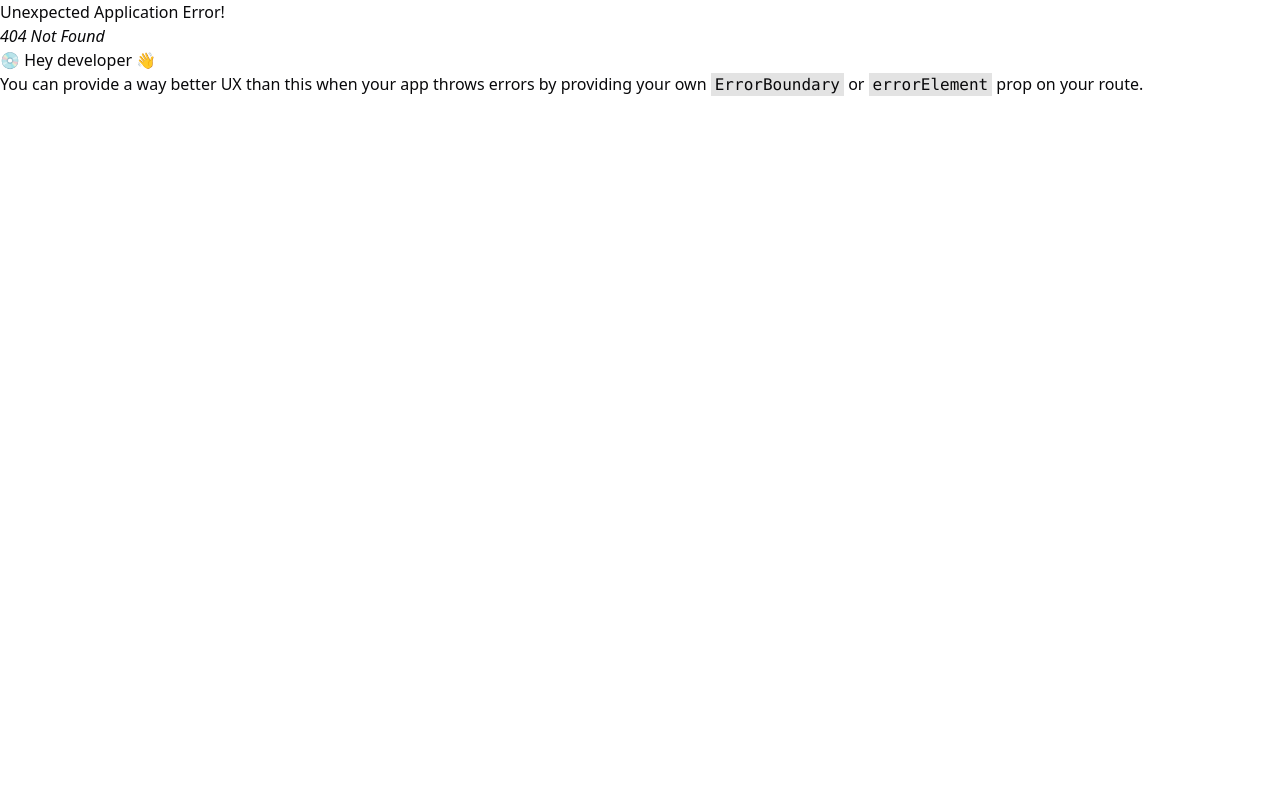
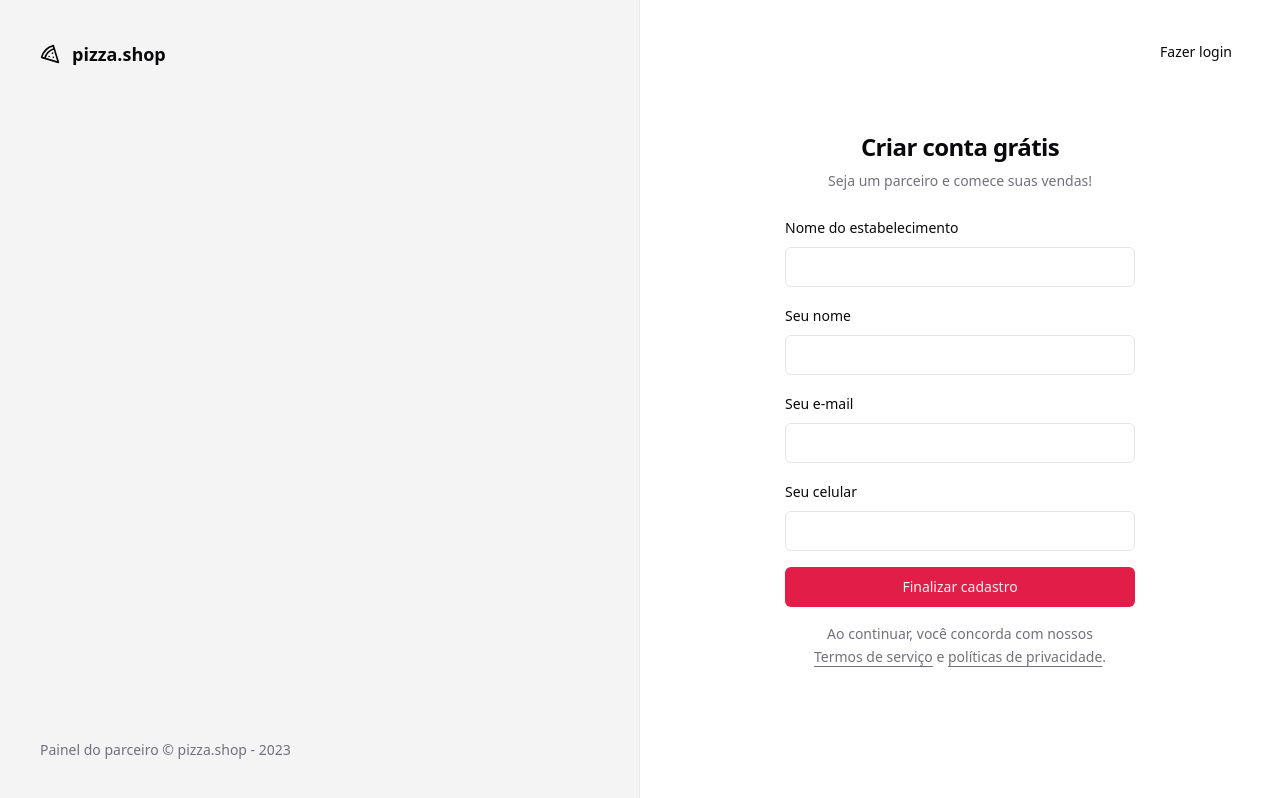
Before and after one commit to brenersrosa/pizzashop-web, a React (Vite) app: page /sign-up in a window 1280 px wide. Before the commit this address had no page. Built offline with nearby package versions, Linux system fonts and the light colour scheme.

Commit message:
feat: sign-up page

```diff
--- a/src/pages/_layouts/auth/index.tsx
+++ b/src/pages/_layouts/auth/index.tsx
@@ -15,7 +15,7 @@
         </footer>
       </div>
 
-      <div className="flex flex-col items-center justify-center">
+      <div className="relative flex flex-col items-center justify-center">
         <Outlet />
       </div>
     </div>
--- a/src/pages/auth/sign-in.tsx
+++ b/src/pages/auth/sign-in/index.tsx
@@ -1,5 +1,6 @@
 import { Helmet } from 'react-helmet-async'
 import { useForm } from 'react-hook-form'
+import { Link } from 'react-router-dom'
 import { toast } from 'sonner'
 import { z } from 'zod'
 
@@ -21,6 +22,7 @@
   } = useForm<SignInForm>()
 
   async function handleSignIn(data: SignInForm) {
+    try {
       console.log(data)
 
       toast.success('Enviamos um link de autenticação para seu e-mail.', {
@@ -29,6 +31,9 @@
           onClick: () => handleSignIn(data),
         },
       })
+    } catch (error) {
+      toast.error('Credenciais inválidas.')
+    }
   }
 
   return (
@@ -36,6 +41,10 @@
       <Helmet title="Login" />
 
       <div className="p-8">
+        <Button asChild variant="ghost" className="absolute right-8 top-8">
+          <Link to="/sign-up">Novo estabelecimento</Link>
+        </Button>
+
         <div className="flex w-[350px] flex-col justify-center gap-6">
           <div className="flex flex-col gap-2 text-center">
             <h1 className="text-2xl font-semibold tracking-tight">
--- /dev/null
+++ b/src/pages/auth/sign-up/index.tsx
@@ -0,0 +1,118 @@
+import { Helmet } from 'react-helmet-async'
+import { useForm } from 'react-hook-form'
+import { Link, useNavigate } from 'react-router-dom'
+import { toast } from 'sonner'
+import { z } from 'zod'
+
+import { Button } from '@/components/ui/button'
+import { Input } from '@/components/ui/input'
+import { Label } from '@/components/ui/label'
+
+const signUpForm = z.object({
+  restaurantName: z.string(),
+  managerName: z.string(),
+  phone: z.string(),
+  email: z.string().email(),
+})
+
+type SignUpForm = z.infer<typeof signUpForm>
+
+export default function SignUp() {
+  const navigate = useNavigate()
+
+  const {
+    register,
+    handleSubmit,
+    formState: { isSubmitting },
+  } = useForm<SignUpForm>()
+
+  async function handleSignUp(data: SignUpForm) {
+    try {
+      console.log(data)
+
+      toast.success('Restaurante cadastrado com sucesso!', {
+        action: {
+          label: 'Login',
+          onClick: () => navigate('/sign-in'),
+        },
+      })
+    } catch (error) {
+      toast.error('Erro ao cadastrar restaurante.')
+    }
+  }
+
+  return (
+    <>
+      <Helmet title="Cadastro" />
+
+      <div className="p-8">
+        <Button asChild variant="ghost" className="absolute right-8 top-8">
+          <Link to="/sign-in">Fazer login</Link>
+        </Button>
+
+        <div className="flex w-[350px] flex-col justify-center gap-6">
+          <div className="flex flex-col gap-2 text-center">
+            <h1 className="text-2xl font-semibold tracking-tight">
+              Criar conta grátis
+            </h1>
+            <p className="text-sm text-muted-foreground">
+              Seja um parceiro e comece suas vendas!
+            </p>
+          </div>
+
+          <form onSubmit={handleSubmit(handleSignUp)} className="space-y-4">
+            <div className="space-y-2">
+              <Label htmlFor="restaurantName">Nome do estabelecimento</Label>
+              <Input
+                id="restaurantName"
+                type="text"
+                {...register('restaurantName')}
+              />
+            </div>
+
+            <div className="space-y-2">
+              <Label htmlFor="managerName">Seu nome</Label>
+              <Input
+                id="managerName"
+                type="text"
+                {...register('managerName')}
+              />
+            </div>
+
+            <div className="space-y-2">
+              <Label htmlFor="email">Seu e-mail</Label>
+              <Input id="email" type="email" {...register('email')} />
+            </div>
+
+            <div className="space-y-2">
+              <Label htmlFor="phone">Seu celular</Label>
+              <Input id="phone" type="tel" {...register('phone')} />
+            </div>
+
+            <Button type="submit" className="w-full" disabled={isSubmitting}>
+              Finalizar cadastro
+            </Button>
+
+            <p className="px-6 text-center text-sm leading-relaxed text-muted-foreground">
+              Ao continuar, você concorda com nossos{' '}
+              <a
+                href="/"
+                className="underline underline-offset-4 transition-colors hover:text-secondary-foreground"
+              >
+                Termos de serviço
+              </a>{' '}
+              e{' '}
+              <a
+                href="/"
+                className="underline underline-offset-4 transition-colors hover:text-secondary-foreground"
+              >
+                políticas de privacidade
+              </a>
+              .
+            </p>
+          </form>
+        </div>
+      </div>
+    </>
+  )
+}
--- a/src/routes.tsx
+++ b/src/routes.tsx
@@ -4,6 +4,7 @@
 import { AuthLayout } from './pages/_layouts/auth'
 import Dashboard from './pages/app/dashboard'
 import SignIn from './pages/auth/sign-in'
+import SignUp from './pages/auth/sign-up'
 
 export const router = createBrowserRouter([
   {
@@ -24,6 +25,10 @@
         path: '/sign-in',
         element: <SignIn />,
       },
+      {
+        path: '/sign-up',
+        element: <SignUp />,
+      },
     ],
   },
 ])
```
Lines whose indentation alone changed are shown as unchanged.
